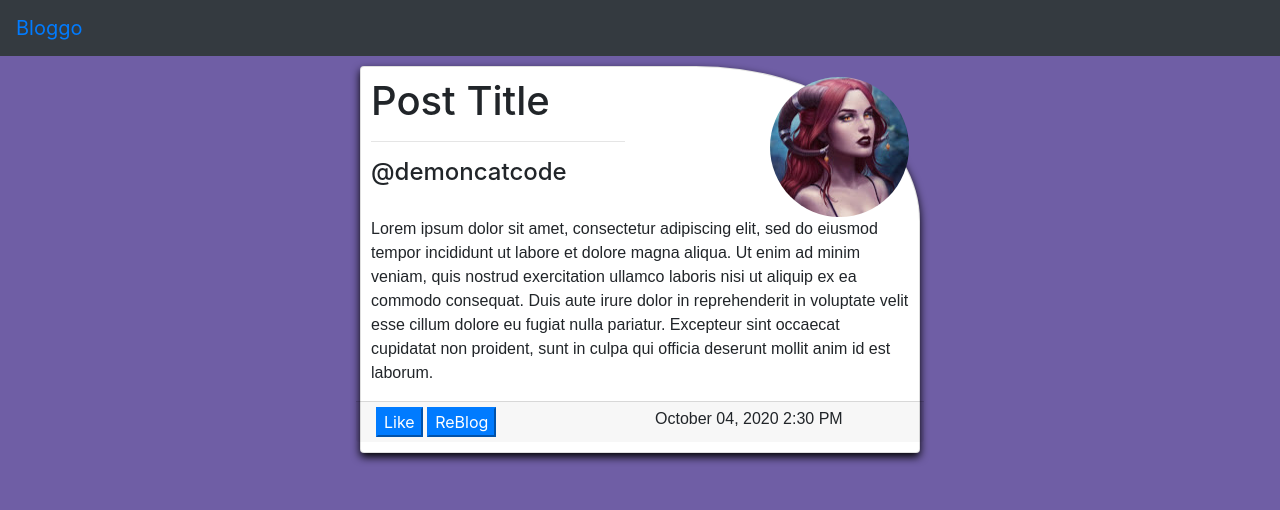
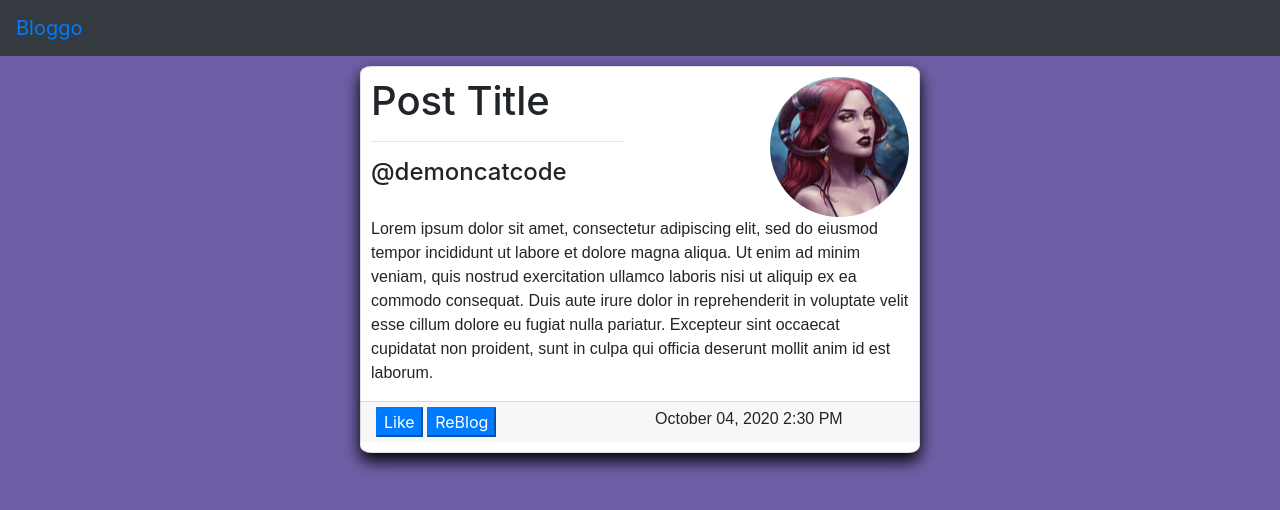
Before and after one commit to catruya/bloggo, a plain HTML site: page index.html in a window 1280 px wide. Drawn offline with nearby package versions, Linux system fonts and the light colour scheme; a web font is replaced by a local one.

Commit message:
added display and position properties to .user-img; made .card have a larger box-shadow and a small all-around border-radius

```diff
--- a/styles/style.css
+++ b/styles/style.css
@@ -38,13 +38,15 @@ body {
     height: relative;
     margin: auto;
     padding: 10px;
-    box-shadow: 0 4px 8px 0 rgba(0,0,0,0.99);
-    border-top-right-radius: 40%;
+    box-shadow: 0 8px 16px 0 rgba(0,0,0,0.99);
+    border-radius: 2%;
 }
 
 .user-img {
     border-radius: 50%;
     float: right;
+    display: block;
+    position: relative;
 }
 
 
```
